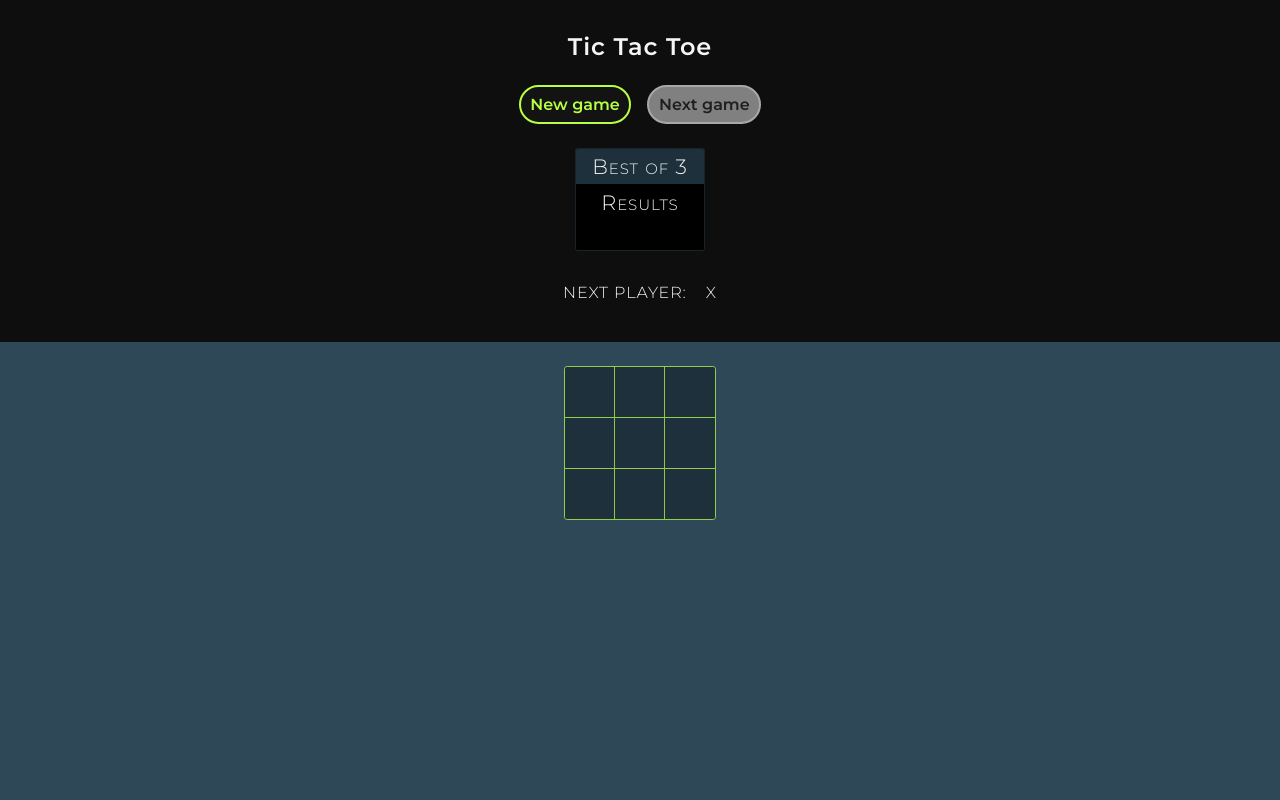
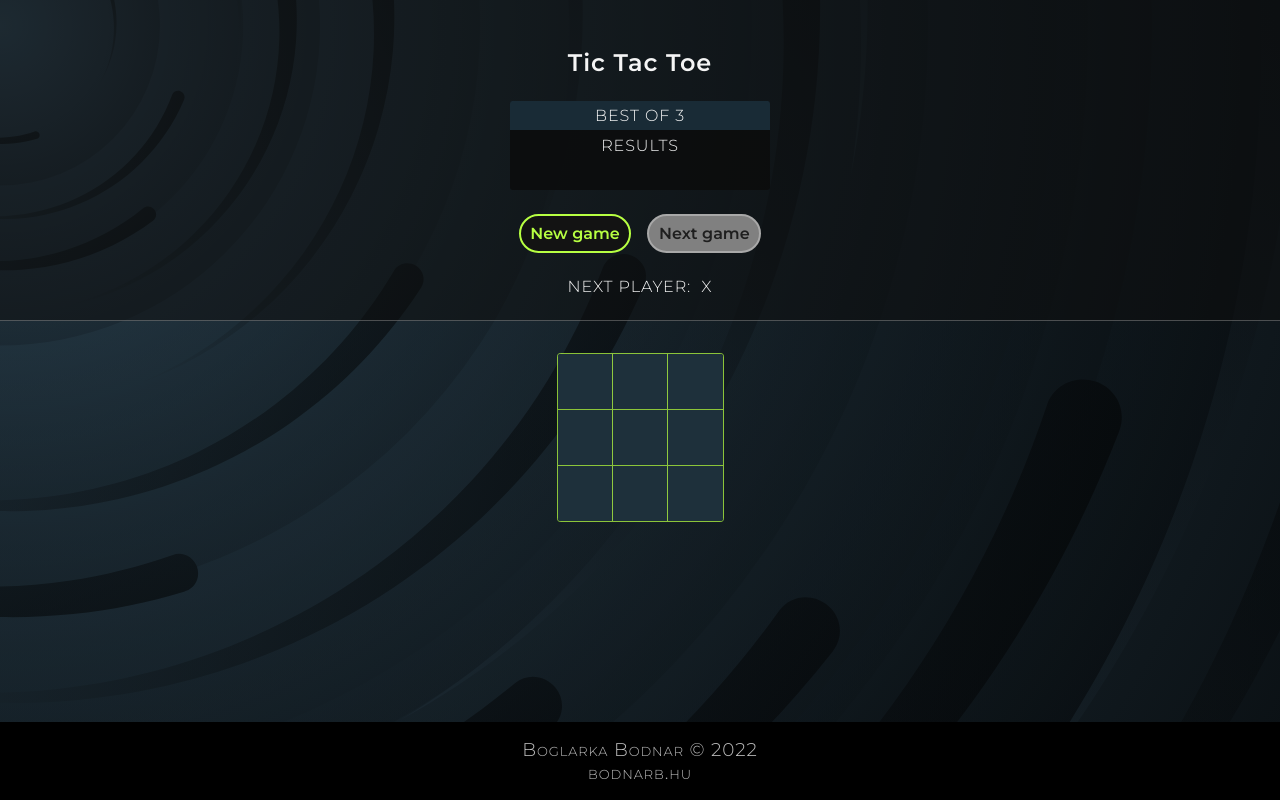
Before and after one commit to BodnarB/ttt-v2-react, a React (Create React App) app: page / in a window 1280 px wide. Built offline with nearby package versions, Linux system fonts and the light colour scheme.

Commit message:
css update

```diff
--- a/src/App.css
+++ b/src/App.css
@@ -8,18 +8,31 @@ body {
     user-select: none;
     font-family: 'Montserrat', sans-serif;
     background-color: #2F4858;
+    background: url(./sun-tornado.svg);
+    background-repeat: no-repeat;
+    background-size: cover;
+    background-attachment: fixed;
+    background-position: center;
     letter-spacing: 0.9px;
     min-width: 275px;
 }
 
+.App {
+    height: 68vh;
+    display: flex;
+    flex-direction: column;
+    justify-content: space-between;
+}
+
 .info {
-    background-color: rgb(14, 14, 14);
+    background-color: rgba(14, 14, 14, 0.514);
     color: whitesmoke;
     display: flex;
     flex-direction: column;
     align-items: center;
-    padding: 2rem 1rem;
+    padding: 3rem 1rem 1.5rem;
     gap: 1.5rem;
+    border-bottom: 1px solid rgba(255, 255, 255, 0.26);
 }
 
 .btn-container {
@@ -69,18 +82,21 @@ body {
 .board {
     border: 1px solid #b7ff42bd;
     width: fit-content;
-    margin: 1.5rem auto;
+    margin: 2rem auto;
     border-radius: 0.2rem;
     color: #E9F6D0;
     overflow: hidden;
+}
+
+.board-container{
+    min-height: 285px;
 }
 
 .next-player {
     text-transform: uppercase;
     display: flex;
     justify-content: space-between;
-    width: 170px;
-    padding: 0.5rem;
+    width: 145px;
     border-radius: 0.15rem;
     font-weight: 300;
 }
@@ -97,8 +113,8 @@ body {
 .cell {
     border-right: 1px solid #b7ff42bd;
     background-color: #1e303b;
-    height: 50px;
-    width: 50px;
+    height: 55px;
+    width: 55px;
     display: flex;
     justify-content: center;
     align-items: center;
@@ -111,28 +127,29 @@ body {
 }
 
 .cell:hover {
-    background-color: #2c3a44;
+    background-color: #384855;
     cursor: pointer;
     transition-duration: 0.3s;
 }
 
 .game-info {
-    border: 1px solid #2f485881;
     overflow: hidden;
     border-radius: 0.15rem;
     display: flex;
     flex-direction: column;
-    font-size: 1.3rem;
     gap: 0.4rem;
     justify-content: center;
     align-items: center;
-    background-color: #000000;
+    background-color: #0c0c0ccb;
     font-weight: 300;
-    font-variant: small-caps;
+    text-transform: uppercase;
+    width: 260px;
 }
 
 .best-of {
-    background-color: #1e303b;
+    background-color: #192b36;
+    width: 100%;
+    text-align: center;
     padding: 0.3rem 1rem;
 }
 
@@ -159,10 +176,34 @@ body {
 
 .final-winner {
     margin: 0.5rem auto;
-    background-color: #181818be;
+    background-color: #00000091;
     text-align: center;
     color: #B7FF42;
     font-size: 1.2rem;
     padding: 0.5rem 1.5rem;
     text-transform: uppercase;
 }
+
+footer {
+    text-align: center;
+    background-color: #000000;
+    color: #ffffffbd;
+    padding: 1rem;
+    position: fixed;
+    bottom: 0;
+    width: 100%;
+    font-weight: 300;
+    font-variant: small-caps;
+    font-size: 1.15rem;
+}
+
+.external-link {
+    color: inherit;
+    text-decoration: none;
+    transition-duration: 0.1s;
+}
+
+.external-link:hover {
+    color: white;
+    transition-duration: 0.1s;
+}
--- a/src/App.js
+++ b/src/App.js
@@ -1,10 +1,12 @@
 import './App.css';
+import Footer from './Components/Footer';
 import Board from './Components/Board';
 
 function App() {
   return (
     <div className="App">
       <Board />
+      <Footer />
     </div>
   );
 }
--- a/src/Components/Board.jsx
+++ b/src/Components/Board.jsx
@@ -2,7 +2,6 @@ import React, { useState, useEffect } from 'react'
 import Info from './Info'
 import Row from './Row'
 import { v4 as uuidv4 } from 'uuid';
-
 
 export default function Board() {
     const winPostions = [[0, 1, 2], [3, 4, 5], [6, 7, 8], [0, 3, 6], [1, 4, 7], [2, 5, 8], [0, 4, 8], [2, 4, 6]]
@@ -61,7 +60,6 @@ export default function Board() {
                         }
                     })
                 }
-
             }
         }
         checkWinner()
@@ -122,6 +120,7 @@ export default function Board() {
                 disabledNext={disabledButton}
                 results={results.map((item) => <p key={uuidv4()}>{item}</p>)}
             />
+            <div className='board-container'>
                 <div className='board'>
                     <Row handleClick={handleClick}
                         cell1ID={0} cell1Content={board[0]}
@@ -141,6 +140,7 @@ export default function Board() {
                 </div>
                 {winner === '-' && <p className='winner'>No winner</p>}
                 {finalWinner !== '' && <p className='final-winner'>Final winner: {finalWinner}</p>}
+            </div>
         </>
     )
 }
--- /dev/null
+++ b/src/Components/Footer.jsx
@@ -0,0 +1,13 @@
+import React from 'react'
+
+export default function Footer() {
+
+    const year = new Date().getFullYear()
+
+    return (
+        <footer>
+            <p>Boglarka Bodnar &copy; {year}</p>
+            <a className='external-link' target='blank' href='https://bodnarb.hu'>bodnarb.hu</a>
+            </footer>
+    )
+}
--- a/src/Components/Info.jsx
+++ b/src/Components/Info.jsx
@@ -1,18 +1,17 @@
 import React from 'react'
-
 
 export default function Info({ nextPlayer, newGame, nextGame, games, results, disabledNew, disabledNext }) {
     return (
         <div className='info'>
             <h2>Tic Tac Toe</h2>
-            <div className='btn-container'>
-                <button className='game-btn new-game' onClick={newGame}>New game</button>
-                <button className='game-btn next-game' disabled={disabledNext} onClick={nextGame}>Next game</button>
-            </div>
             <div className='game-info'>
                 <p className='best-of'>Best of {games}</p>
                 <p className='results-p'>Results</p>
                 <div className='results-list'>{results}</div>
+            </div>
+            <div className='btn-container'>
+                <button className='game-btn new-game' onClick={newGame}>New game</button>
+                <button className='game-btn next-game' disabled={disabledNext} onClick={nextGame}>Next game</button>
             </div>
             <div className='next-player'>
                 <p>Next player:</p><p> {nextPlayer}</p>
```
Also changed, not shown: src/bullseye-gradient.svg (added), src/sun-tornado.svg (added). Lines whose indentation alone changed are shown as unchanged.
